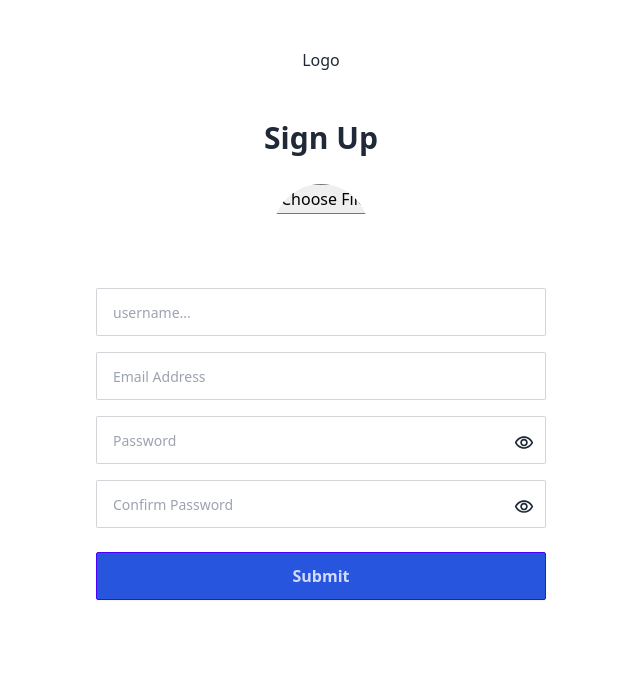
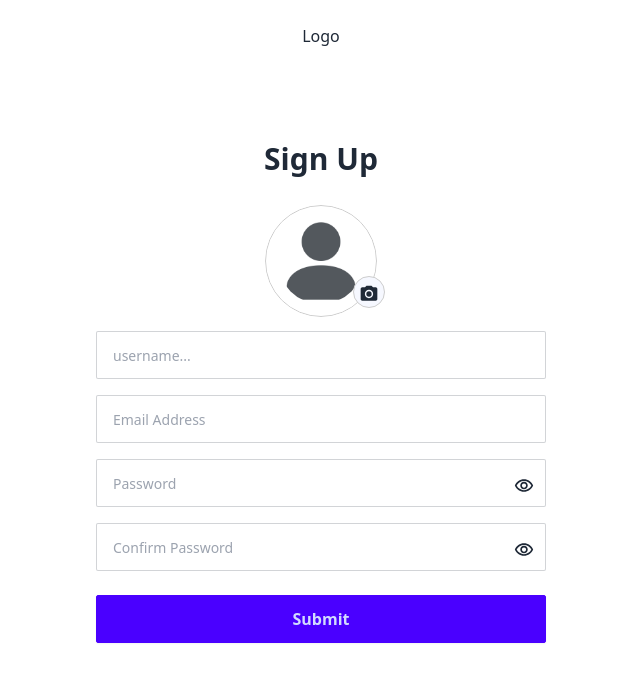
Before and after one commit to omarfarids/dashboard-template, a React (Vite) app: page /auth/sign-up in a window 1280 px wide. Shown: the top 682 px of the page, without its empty margins (319-959 px from the left). Built offline with nearby package versions, Linux system fonts and the light colour scheme.

Commit message:
fix ui issues

```diff
--- /dev/null
+++ b/src/components/Avatar.tsx
@@ -0,0 +1,67 @@
+import { useRef, useState } from "react";
+import user from "@/assets/user.png";
+import CameraAltIcon from "@mui/icons-material/CameraAlt";
+
+interface AvatarProps {
+  setValue: any;
+}
+
+const Avatar = ({ setValue }: AvatarProps) => {
+  // ------------- hooks ------------
+  const [displayImages, setdisplayImages] = useState<any>(null);
+  const imageRef: any = useRef(null);
+
+  // ------------ function --------------
+  const handleImageChange = (e: React.ChangeEvent<HTMLInputElement>) => {
+    const fileList = e.target.files;
+    if (!fileList) return;
+
+    const display = URL.createObjectURL(fileList[0]);
+
+    setValue(fileList[0]);
+    setdisplayImages(display);
+  };
+
+  return (
+    <div className="relative">
+      {displayImages ? (
+        <div className="avatar">
+          <div className="w-28 rounded-full">
+            <img src={displayImages} alt="avatar" />
+          </div>
+        </div>
+      ) : (
+        <div className="avatar">
+          <div className="w-28 rounded-full">
+            <img
+              src={user}
+              alt="avatar"
+              className="rounded-full border border-gray p-3"
+            />
+          </div>
+        </div>
+      )}
+      <button
+        className="w-8 h-8 bottom-[15px] right-[-8px] absolute border border-gray rounded-full bg-softGray hover:shadow"
+        onClick={() => imageRef.current.click()}
+        type="button"
+      >
+        <CameraAltIcon fontSize="small" />
+      </button>
+
+      <input
+        type="file"
+        id="avatar"
+        className="hidden"
+        ref={imageRef}
+        name="avatar"
+        accept="image/*"
+        onChange={(event: any) => {
+          handleImageChange(event);
+        }}
+      />
+    </div>
+  );
+};
+
+export default Avatar;
--- a/src/layouts/auth/Index.tsx
+++ b/src/layouts/auth/Index.tsx
@@ -5,12 +5,12 @@ import { Outlet } from "react-router-dom";
 const App = () => {
   return (
     <main>
-      <header className="relative flex flex-row justify-center items-center p-6 md:p-12">
+      <header className="relative flex flex-row justify-center items-center p-6">
         Logo
         {/* <ToggleTheme /> */}
       </header>
 
-      <div className="h-[60vh] flex justify-center items-center p-5">
+      <div className="h-[80vh] flex justify-center items-center p-5">
         <Outlet />
       </div>
     </main>
--- a/src/modules/auth/pages/Login.tsx
+++ b/src/modules/auth/pages/Login.tsx
@@ -1,4 +1,4 @@
-import { useNavigate } from "react-router-dom";
+import { Link, useNavigate } from "react-router-dom";
 import TextInput from "@/components/TextInput"; // Adjust the import path as needed
 import Button from "@/components/Button"; // Adjust the import path as needed
 import { useForm, SubmitHandler } from "react-hook-form";
@@ -62,11 +62,12 @@ const Login = () => {
         />
         <p>{errors.password?.message}</p>
         <Button label="Login" className="w-full rounded-sm mt-2" />
-        <Button
-          label="Sign Up"
-          className="w-full rounded-sm mt-2"
-          onClick={() => navigate("/auth/sign-up")}
-        />
+        <Link
+          className="underline font-semibold mt-5 text-gray hover:text-softGray"
+          to={"/auth/sign-up"}
+        >
+          Don't have an account? Sign Up
+        </Link>
       </form>
     </section>
   );
--- a/src/modules/auth/pages/SignUp.tsx
+++ b/src/modules/auth/pages/SignUp.tsx
@@ -1,4 +1,3 @@
-import React, { useRef, useState } from "react";
 import { useNavigate } from "react-router-dom";
 import TextInput from "@/components/TextInput"; // Adjust the import path as needed
 import Button from "@/components/Button"; // Adjust the import path as needed
@@ -6,13 +5,16 @@ import { useForm, SubmitHandler } from "react-hook-form";
 import * as yup from "yup";
 import { yupResolver } from "@hookform/resolvers/yup";
 import { useMutate } from "@/hooks/useMutate";
+import Avatar from "@/components/Avatar";
+import { useState } from "react";
 
 const SignUp = () => {
   // ------------ hooks -------------
+  const [value, setValue] = useState<any>(null);
   const { mutateAsync } = useMutate();
 
   const schema = yup.object().shape({
-    username: yup.string().required("User Name is a required field"),
+    username: yup.string().required("Username is a required field"),
     email: yup.string().email().required("Email is a required field"),
     password: yup.string().required("Password is a required field"),
     confirmPassword: yup
@@ -23,15 +25,12 @@ const SignUp = () => {
   const {
     register,
     handleSubmit,
-    setValue,
     formState: { errors },
   }: any = useForm({
     resolver: yupResolver(schema),
   });
 
   const navigate = useNavigate();
-  const [displayImages, setdisplayImages] = useState("");
-  const imageRef: any = useRef(null);
 
   // ------------ functions ------------
   const onSubmit: SubmitHandler<any> = (data: any) => {
@@ -47,15 +46,6 @@ const SignUp = () => {
         console.log(error);
       });
   };
-  const handleImageChange = (e: React.ChangeEvent<HTMLInputElement>) => {
-    const fileList = e.target.files;
-    if (!fileList) return;
-
-    const display = URL.createObjectURL(fileList[0]);
-    setValue("profileImage", fileList[0]);
-    setdisplayImages(display);
-    // Optionally, you can set the image preview here using 'display'
-  };
 
   return (
     <section>
@@ -64,43 +54,7 @@ const SignUp = () => {
         className="flex flex-col gap-2 items-center"
       >
         <h1 className="text-3xl font-semibold mb-5">Sign Up</h1>
-        {displayImages.length ? (
-          <div className="avatar">
-            <div className="w-24 rounded-full">
-              <img
-                src={displayImages}
-                alt="Aavatar"
-                className="cursor-pointer"
-              />
-              <input
-                type="file"
-                id="avatar"
-                name="avatar"
-                accept="image/*"
-                {...register("profileImage")}
-                onChange={(event: any) => {
-                  handleImageChange(event);
-                }}
-              />
-            </div>
-          </div>
-        ) : (
-          <div className="avatar cursor-pointer">
-            <div className="w-24 rounded-full">
-              <input
-                ref={imageRef}
-                type="file"
-                id="avatar"
-                name="avatar"
-                accept="image/*"
-                {...register("profileImage")}
-                onChange={(event: any) => {
-                  handleImageChange(event);
-                }}
-              />
-            </div>
-          </div>
-        )}
+        <Avatar setValue={setValue} />
         <TextInput placeholder="username..." {...register("username")} />
         <p>{errors.userName?.message}</p>
         <TextInput placeholder="Email Address" {...register("email")} />
--- a/tailwind.config.js
+++ b/tailwind.config.js
@@ -30,11 +30,17 @@ export default {
     extend: {
       colors: {
         // ------------ primary ------------
-        "primary-500": "#2855DD",
+        primary: "#3271ff",
+        primaryHover: "#165dff0f",
 
         // ------------ Text ------------
         // ------------ general ------------
-        "soft-gray": "#f1f3f4", //gray on hover
+        gray: "#cdcdcd", //gray on hover
+        softGray: "#f6f8ff",
+        lightGray: "#ffffff99", //gray on hover
+        purple: "#7a39ff",
+        dodgerblue: "#165dff",
+        green: "#039f52",
         "shadow-color": "#0000008f",
       },
 
```
Also changed, not shown: src/assets/user.png (added).
